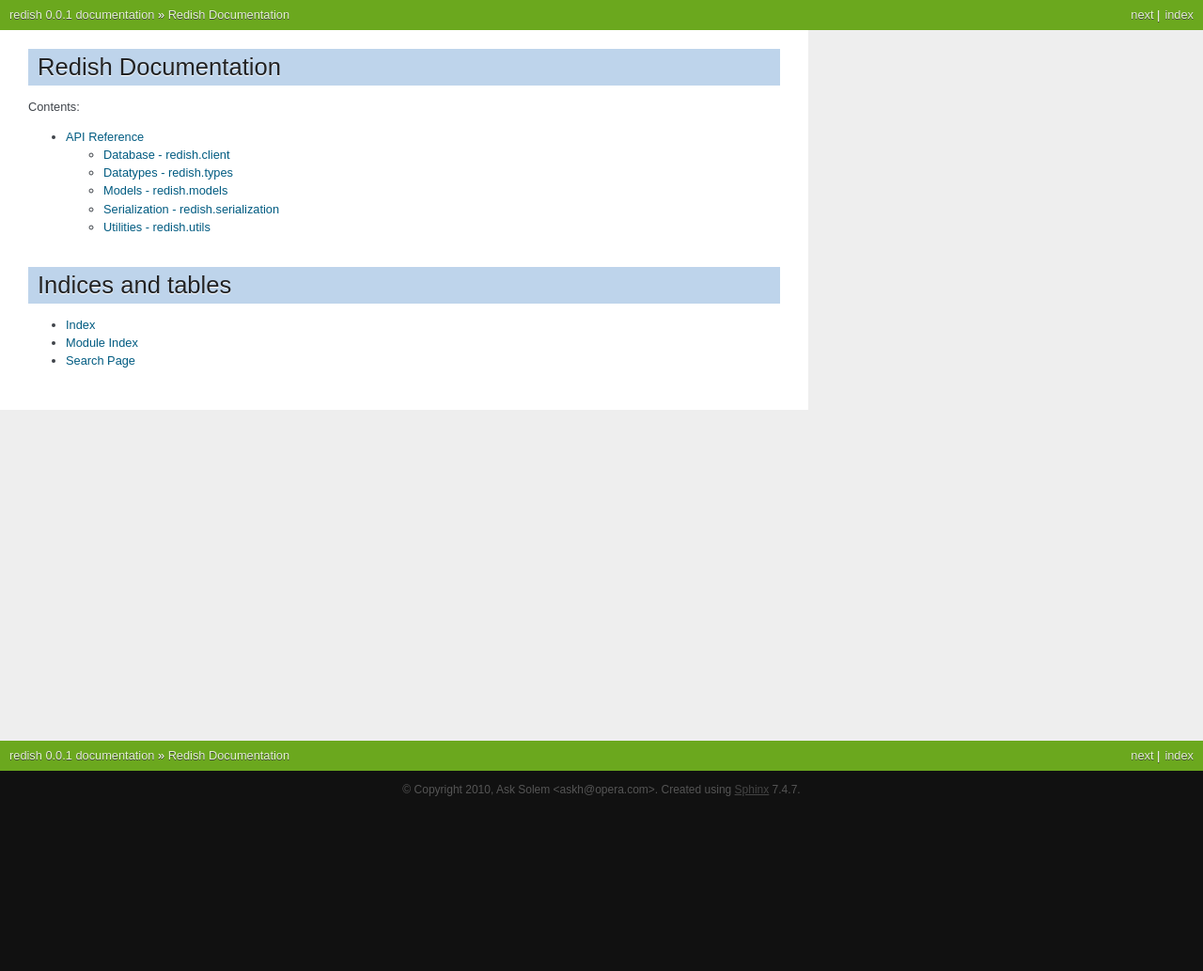
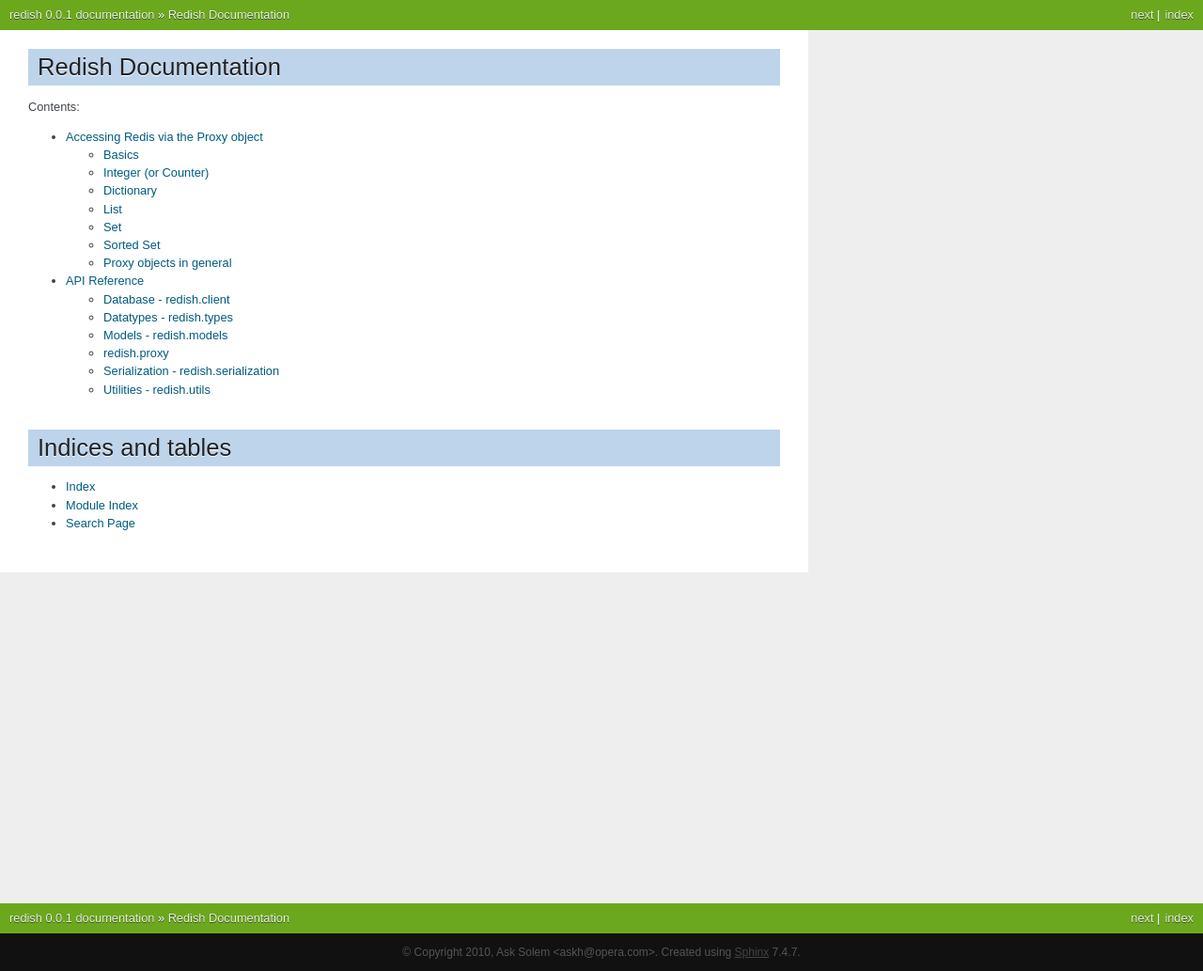
Before and after one commit to ask/redish, a Sphinx documentation site: the page built from docs/index.rst, in a window 1280 px wide. Shown: the whole page at 94% size. Built offline with Sphinx 7.4.7, drawn with Linux system fonts in a browser that asks for light colours; before the commit the page ends 900 px from its top, so only the background shows below that.

Commit message:
Try my hand at the Sphinx documentation.

```diff
--- a/docs/index.rst
+++ b/docs/index.rst
@@ -7,6 +7,7 @@
     :maxdepth: 3
 
     introduction
+    proxy
     reference/index
     changelog
 
--- a/README-proxy.rst
+++ b/docs/proxy.rst
@@ -1,14 +1,10 @@
-============================================================================
-redish - Pythonic Redis abstraction built on top of redis-py
-============================================================================
-
-Proxy
-=====
+Accessing Redis via the Proxy object
+====================================
 
 By mixing the type system from redish with the original redis-py's Redis
-object, the redish.proxy module gives a different sort of transparent access
-to the key-value store without pickling/unpickling and by respecting the
-strengths in Redis's types. In other words, it respects Redis as a data
+object, the :doc:`reference/redish.proxy` module gives a different kind of access to the
+key-value store without pickling/unpickling and by respecting the strengths in
+Redis's types. In other words, it transparently exposes Redis as a data
 structure server.
 
 Basics
--- a/docs/reference/index.rst
+++ b/docs/reference/index.rst
@@ -11,5 +11,6 @@
     redish.client
     redish.types
     redish.models
+    redish.proxy
     redish.serialization
     redish.utils
--- /dev/null
+++ b/docs/reference/redish.proxy.rst
@@ -0,0 +1,8 @@
+==========================
+ redish.proxy
+==========================
+
+.. currentmodule:: redish.proxy
+
+.. automodule:: redish.proxy
+    :members:
```
Also changed, not shown: 1 other file.
